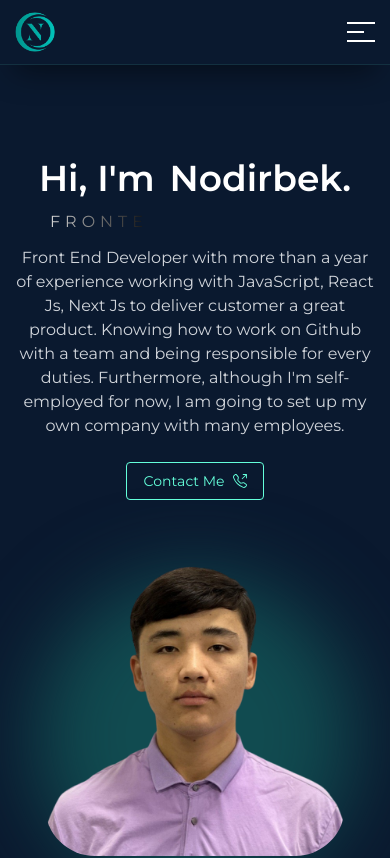
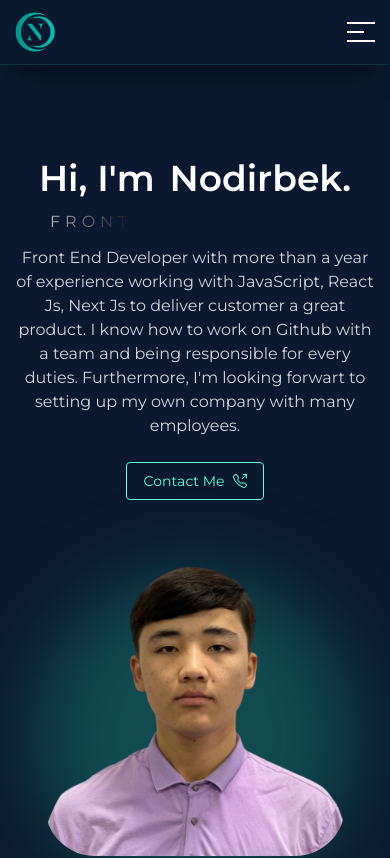
Before and after one commit to nodirbekunical/Resume, a React (Create React App) app: page / in a window 390 px wide. Shown: the top 858 px of the page. Built offline with nearby package versions, Linux system fonts and the light colour scheme.

Commit message:
added some changes

```diff
--- a/src/components/Contact/Contact.jsx
+++ b/src/components/Contact/Contact.jsx
@@ -30,7 +30,8 @@ function Contact() {
   };
 
   return (
-    <section id="contact" className="container !pt-[80px] sm:pt-[120px] ">
+    <section id="contact" className="container">
+      <div className="!pt-[80px] sm:pt-[120px] ">
         <Toaster />
         <h2 className="flex items-center justify-center text-xl sm:text-2xl text-white">
           <span className="inline-block w-14 sm:w-40 h-[1px] bg-[rgba(100,255,218,0.1)] rounded-full mr-5"></span>{" "}
@@ -100,6 +101,7 @@ function Contact() {
             </form>
           </div>
         </div>
+      </div>
     </section>
   );
 }
--- a/src/components/Footer/Footer.jsx
+++ b/src/components/Footer/Footer.jsx
@@ -4,6 +4,7 @@ import { FaTelegramPlane } from "react-icons/fa";
 import { FaInstagram } from "react-icons/fa";
 import { FiFacebook } from "react-icons/fi";
 import { FaGithub } from "react-icons/fa";
+import { FiGitlab } from "react-icons/fi";
 
 // ------> Images
 import Me from "../../Assets/Images/me.png";
@@ -80,8 +81,8 @@ function Footer() {
             </div>
           </div>
         </div>
-        <hr className="my-6 border-gray-200 sm:mx-auto dark:border-gray-700 lg:my-8" />
-        <div className="sm:flex sm:items-center sm:justify-between sm:flex-row-reverse">
+        {/* <hr className=" border-gray-200 sm:mx-auto dark:border-gray-700 " /> */}
+        <div className="sm:flex sm:items-center sm:justify-between sm:flex-row-reverse mt-10 md:mt-6">
           <ul className="flex items-center space-x-4 ">
             <li>
               <a
@@ -123,7 +124,16 @@ function Footer() {
               >
                 <FaGithub className="text-white w-7 h-7" rel="noreferrer" />
               </a>
+            </li><li>
+              <a
+                target="_blank"
+                rel="noreferrer"
+                href="https://gitlab.com/kholiqulov_nodirbek"
+              >
+                <FiGitlab className="text-white w-7 h-7" rel="noreferrer" />
+              </a>
             </li>
+
           </ul>
           <span className="inline-block text-sm text-gray-500 dark:text-gray-400 my-5">
             © 2023 . All Rights Reserved.
--- a/src/components/Header/Header.jsx
+++ b/src/components/Header/Header.jsx
@@ -69,7 +69,7 @@ function Header() {
               </li>
               <li className="nav_item text-sm px-2 py-1 group">
                 <a
-                  href="#contactme"
+                  href="#contact"
                   className="nav_link text-white group-hover:text-[#64ffda] duration-150"
                 >
                   Contactme
--- a/src/components/Hero/Hero.jsx
+++ b/src/components/Hero/Hero.jsx
@@ -51,10 +51,10 @@ function Hero() {
           </strong>
           <p className="text-gray-300 text-base">
             Front End Developer with more than a year of experience working with
-            JavaScript, React Js, Next Js to deliver customer a great product.
-            Knowing how to work on Github with a team and being responsible for
-            every duties. Furthermore, although I'm self-employed for now, I am
-            going to set up my own company with many employees.
+            JavaScript, React Js, Next Js to deliver customer a great product. I
+            know how to work on Github with a team and being responsible for
+            every duties. Furthermore, I'm looking forwart to setting up my own
+            company with many employees.
           </p>
           <a
             href="tel:+998970130322"
--- a/src/components/Work/Work.jsx
+++ b/src/components/Work/Work.jsx
@@ -53,7 +53,7 @@ function Work() {
           <span className="inline-block w-14 sm:w-40 h-[1px] bg-[rgba(100,255,218,0.1)] rounded-full ml-5"></span>
         </h2>
         <p className="text-gray-300 text-center max-w-[600px] w-full mx-auto mt-8 sm:mt-12">
-          Here's a list of some projects which have done. I gained a lot of
+          Here's a list of some projects I have done. I gained a lot of
           experience while doing these projects.
         </p>
         <Swiper
```
Lines whose indentation alone changed are shown as unchanged.
